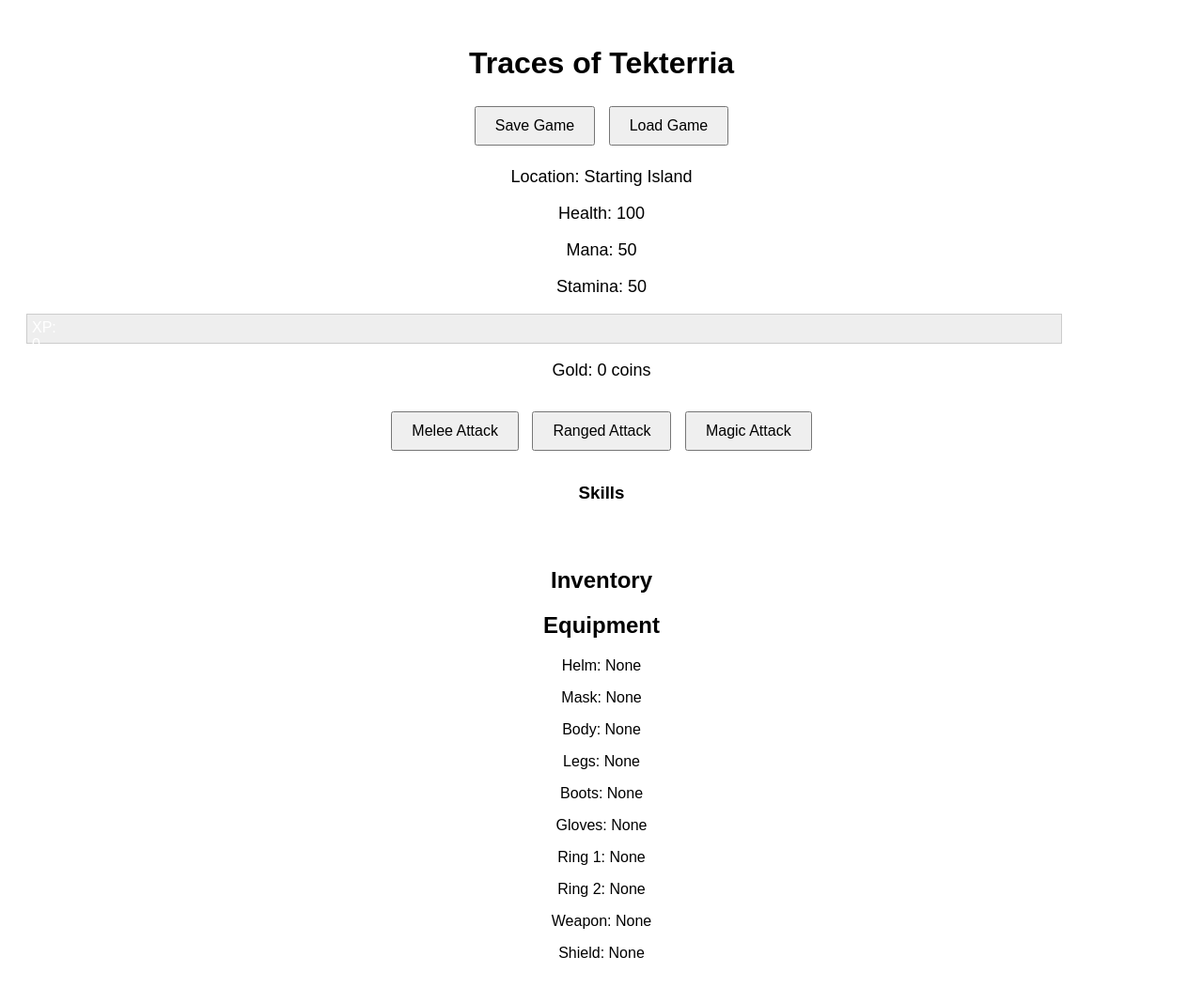
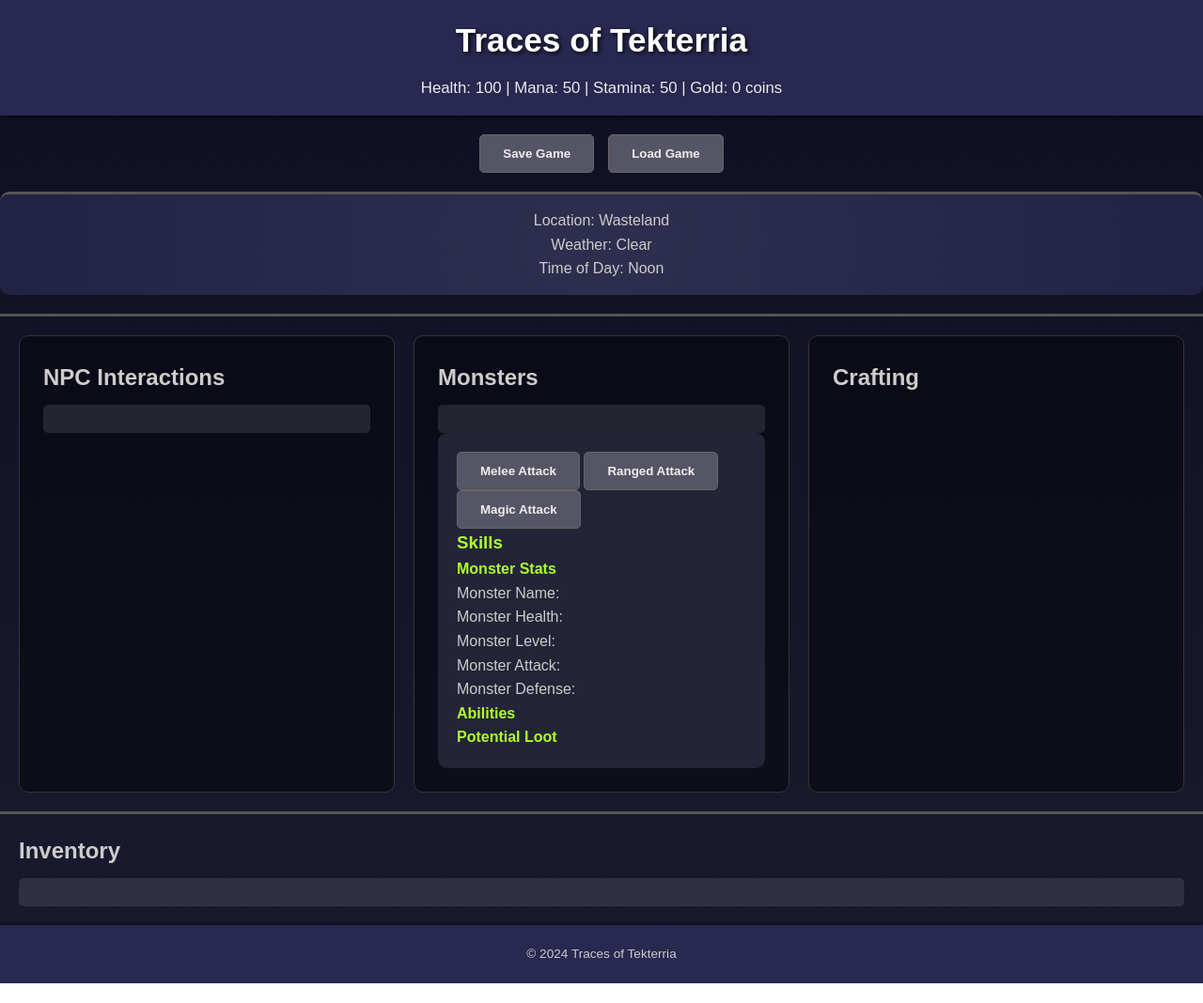
Before and after one commit to 8Bit3DPrints/Traces-of-Tekterria, a plain HTML site: page index.html in a window 1280 px wide. Shown: the whole page at 94% size. After the commit the page ends 1047 px from the top, so only its background shows below. Drawn offline with Linux system fonts and the light colour scheme.

Commit message:
Major style changes, updated index HTML to align with new visual style.

```diff
--- a/index.html
+++ b/index.html
@@ -3,30 +3,41 @@
 <head>
     <meta charset="UTF-8">
     <meta name="viewport" content="width=device-width, initial-scale=1.0">
-    <title>Idle RPG Game</title>
+    <title>Traces of Tekterria</title>
     <link rel="stylesheet" href="style.css">
 </head>
 <body>
+    <header>
         <h1>Traces of Tekterria</h1>
+        <div id="player-info">
+            <!-- Each span now has a unique ID for easy JavaScript access -->
+            <span id="health">Health: <span id="health-value">100</span></span> |
+            <span id="mana">Mana: <span id="mana-value">50</span></span> |
+            <span id="stamina">Stamina: <span id="stamina-value">50</span></span> |
+            <span id="gold">Gold: <span id="gold-value">0</span> coins</span>
+        </div>
+    </header>
 
-    <!-- Game control buttons with ID for easier JavaScript access -->
-    <button id="saveGame">Save Game</button>
-    <button id="loadGame">Load Game</button>
+    <nav id="game-controls">
+        <button id="saveGame" aria-label="Save your current game">Save Game</button>
+        <button id="loadGame" aria-label="Load a saved game">Load Game</button>
+    </nav>
 
-    <!-- Game status and stats -->
-    <div id="game-status">
-        <p>Location: <span id="location-display">Starting Island</span></p>
-        <p>Health: <span id="health">100</span></p>
-        <p>Mana: <span id="mana">50</span></p>
-        <p>Stamina: <span id="stamina">50</span></p>
-        <div id="xp-container">
-            <div id="xp-bar" style="width: 0%; height: 20px; background-color: green; color: white; text-align: center;">XP: 0 / 100</div>
+    <section id="environment-info">
+        <div id="location-display">Location: Wasteland</div>
+        <div id="weather-display">Weather: Clear</div>
+        <div id="time-day-display">Time of Day: Noon</div>
+    </section>
+
+    <section id="interaction-zone">
+        <div id="npc-interactions">
+            <h2>NPC Interactions</h2>
+            <div id="npc-list"></div>
         </div>
-        <p>Gold: <span id="moneyPouch">0</span> coins</p>
-    </div>
-
-    <!-- Combat area with class names for styling and easy JavaScript access -->
-    <div class="combat-area">
+        <div id="monster-interactions">
+            <h2>Monsters</h2>
+            <div id="monster-list"></div>
+            <div id="combat-area" class="combat-area">
                 <div class="attack-buttons">
                     <button id="meleeAttack">Melee Attack</button>
                     <button id="rangedAttack">Ranged Attack</button>
@@ -37,6 +48,7 @@
                     <ul id="skills-list"></ul>
                 </div>
                 <div id="monster-stats" class="monster-info">
+                    <h4>Monster Stats</h4>
                     <p>Monster Name: <span id="monster-name"></span></p>
                     <p>Monster Health: <span id="monster-hp"></span></p>
                     <p>Monster Level: <span id="monster-level"></span></p>
@@ -48,26 +60,89 @@
                     <ul id="monster-loot"></ul>
                 </div>
             </div>
+        </div>
+        <div id="crafting-zone">
+            <h2>Crafting</h2>
+            <div id="crafting-interface"></div>
+        </div>
+    </section>
 
+    <aside id="inventory">
         <h2>Inventory</h2>
-    <div id="inventory"></div>
+        <div id="inventory-items"></div>
+    </aside>
 
-    <h2>Equipment</h2>
-    <div id="equipment">
-        <p>Helm: <span id="helm">None</span></p>
-        <p>Mask: <span id="mask">None</span></p>
-        <p>Body: <span id="body">None</span></p>
-        <p>Legs: <span id="legs">None</span></p>
-        <p>Boots: <span id="boots">None</span></p>
-        <p>Gloves: <span id="gloves">None</span></p>
-        <p>Ring 1: <span id="ring1">None</span></p>
-        <p>Ring 2: <span id="ring2">None</span></p>
-        <p>Weapon: <span id="weapon">None</span></p>
-        <p>Shield: <span id="shield">None</span></p>
-        <ul id="equipment-list"></ul>
+<!-- Modal for Equipped Items -->
+<div id="equipped-items-modal" class="modal">
+    <button id="close-equipped-modal">&times;</button>
+    <div id="equipment-display">
+        <!-- Grid for equipped items -->
+        <div class="equipment-slot" data-slot="helm">
+            <img src="path/to/default-helm.png" alt="Helm">
+            <div class="equipment-tooltip">Helm Stats</div>
+        </div>
+        <div class="equipment-slot" data-slot="mask">
+            <img src="path/to/default-mask.png" alt="Mask">
+            <div class="equipment-tooltip">Mask Stats</div>
+        </div>
+        <div class="equipment-slot" data-slot="body">
+            <img src="path/to/default-body-armor.png" alt="Body Armor">
+            <div class="equipment-tooltip">Body Armor Stats</div>
+        </div>
+        <div class="equipment-slot" data-slot="legs">
+            <img src="path/to/default-legs.png" alt="Legs">
+            <div class="equipment-tooltip">Legs Stats</div>
+        </div>
+        <div class="equipment-slot" data-slot="boots">
+            <img src="path/to/default-boots.png" alt="Boots">
+            <div class="equipment-tooltip">Boots Stats</div>
+        </div>
+        <div class="equipment-slot" data-slot="gloves">
+            <img src="path/to/default-gloves.png" alt="Gloves">
+            <div class="equipment-tooltip">Gloves Stats</div>
+        </div>
+        <div class="equipment-slot" data-slot="ring1">
+            <img src="path/to/default-ring1.png" alt="Ring 1">
+            <div class="equipment-tooltip">Ring 1 Stats</div>
+        </div>
+        <div class="equipment-slot" data-slot="ring2">
+            <img src="path/to/default-ring2.png" alt="Ring 2">
+            <div class="equipment-tooltip">Ring 2 Stats</div>
+        </div>
+        <div class="equipment-slot" data-slot="weapon">
+            <img src="path/to/default-weapon.png" alt="Weapon">
+            <div class="equipment-tooltip">Weapon Stats</div>
+        </div>
+        <div class="equipment-slot" data-slot="shield">
+            <img src="path/to/default-shield.png" alt="Shield">
+            <div class="equipment-tooltip">Shield Stats</div>
+        </div>
+    </div>
+    <div id="total-stats">
+        Total Stats: <br>
+        Strength: +10, Agility: +5, Intellect: +3
+    </div>
 </div>
 
-    <!-- Link to the main JavaScript module -->
+    <!-- Modal for NPC/Monster interactions and Skill Tree -->
+    <div id="interaction-modal" class="modal">
+        <div class="modal-header">
+            <span class="modal-close">&times;</span>
+            <h3>Interaction Details</h3>
+        </div>
+        <div class="modal-body">
+            <!-- Content dynamically injected here -->
+        </div>
+        <div class="modal-footer">
+            <button>Close</button>
+        </div>
+    </div>
+
+    <footer>
+        <p>&copy; 2024 Traces of Tekterria</p>
+    </footer>
+
     <script type="module" src="Game.js"></script>
+    <script src="path/to/player.js"></script>
 </body>
 </html>
--- a/style.css
+++ b/style.css
@@ -1,73 +1,225 @@
-body {
-    font-family: Arial, sans-serif;
-    text-align: center;
-    padding: 20px;
+/* Basic Reset */
+* {
+    margin: 0;
+    padding: 0;
+    box-sizing: border-box;
 }
 
-#game-status p {
-    font-size: 18px;
+body {
+    font-family: 'Arial', sans-serif;
+    background: linear-gradient(to bottom, #0f0f23 0%, #1a1a2e 100%);
+    color: #ccc;
+    font-size: 16px;
+    line-height: 1.6;
+    overflow-x: hidden;
+}
+
+header {
+    background-color: #282850;
+    color: #fff;
+    padding: 15px 20px;
+    text-align: center;
+    position: sticky;
+    top: 0;
+    z-index: 1000;
+    box-shadow: 0 2px 5px rgba(0, 0, 0, 0.5);
+}
+
+header h1 {
+    margin-bottom: 10px;
+    font-size: 2.2em;
+    text-shadow: 2px 2px 4px rgba(0, 0, 0, 0.8);
+}
+
+#player-info {
+    font-size: 1.05em;
+    opacity: 0.9;
+}
+
+nav#game-controls {
+    display: flex;
+    justify-content: center;
+    gap: 15px;
+    padding: 20px 0;
 }
 
 button {
-    margin: 5px;
-    padding: 10px 20px;
-    font-size: 16px;
+    background-color: #556;
+    color: #eee;
+    border: 1px solid #666;
+    padding: 12px 24px;
+    cursor: pointer;
+    transition: all 0.3s ease-in-out;
+    border-radius: 5px;
+    font-weight: bold;
 }
 
-.attack-buttons {
-    margin-top: 10px;  /* Fixed margin to keep buttons from moving */
+button:hover {
+    background-color: #779;
+    color: #fff;
+    transform: translateY(-3px);
+    box-shadow: 0 5px 15px rgba(0, 0, 0, 0.4);
+}
+
+button:focus {
+    outline: none;
+    border-color: #fff;
+    box-shadow: 0 0 0 3px rgba(255,255,255,0.5);
+}
+
+
+section, aside {
+    padding: 20px;
+    border-top: 3px solid #555;
+}
+
+#environment-info {
+    background-color: #223;
+    padding: 15px;
+    text-align: center;
+    background: radial-gradient(circle, #2e2e4e, #222244);
+    border-radius: 10px;
+    transition: all 0.5s;
+}
+
+#interaction-zone {
+    display: grid;
+    grid-template-columns: repeat(3, 1fr);
+    gap: 20px;
+    margin-top: 20px;
+}
+
+#npc-interactions, #monster-interactions, #crafting-zone {
+    flex: 1;
+    background: rgba(0, 0, 0, 0.4);
+    padding: 25px;
+    border-radius: 10px;
+    border: 1px solid #333;
+    transition: transform 0.3s ease-in-out;
+}
+
+#npc-interactions:hover, #monster-interactions:hover, #crafting-zone:hover {
+    transform: scale(1.03);
+    box-shadow: 0 4px 20px rgba(255, 255, 255, 0.1);
+}
+
+#npc-list, #monster-list, #inventory-items, #equipped-items {
+    list-style: none;
+    background: rgba(255, 255, 255, 0.1);
+    padding: 15px;
+    border-radius: 5px;
+    margin-top: 10px;
 }
 
 .combat-area {
-    display: flex;
-    flex-direction: column;
-    align-items: center;
+    background: rgba(40, 40, 60, 0.85);
+    padding: 20px;
+    border-radius: 10px;
+    animation: fadeIn 1s ease-in-out;
 }
 
-#xp-container {
-    width: 90%;  /* Adjust based on how much of the screen you want it to occupy */
-    background-color: #eee;  /* Light grey background for the container */
-    border: 1px solid #ccc;  /* Subtle border for the container */
-    padding: 5px;
-    box-sizing: border-box;
+.combat-area h3, .combat-area h4 {
+    color: #adff2f; /* Green */
 }
 
-#xp-bar {
-    height: 20px;
-    background-color: green;
-    color: white;
-    text-align: center;
-    transition: width 0.5s ease-in-out;  /* Smooth transition for width changes */
+.inventory, .equipment {
+    background-color: #252535;
+    padding: 15px;
+    border-radius: 6px;
+    margin-top: 10px;
 }
 
-#skills-display, #monster-stats {
-    width: 100%;  /* Adjust as needed */
-    margin-bottom: 20px; /* Adds space between sections */
-    padding: 10px; /* Adds space inside the sections */
-    box-sizing: border-box; /* Ensures padding is included in width */
+footer {
+    text-align: center;
+    padding: 20px 0;
+    font-size: 0.85em;
+    background-color: #282850;
+    box-shadow: 0 -2px 5px rgba(0, 0, 0, 0.5);
 }
 
-#monster-stats.visible, #skills-display.visible {
-    display: block;  /* Or 'flex' if you want to use Flexbox */
+.modal {
+    position: fixed;
+    top: 50%;
+    left: 50%;
+    transform: translate(-50%, -50%);
+    width: 80%;
+    background: rgba(20, 20, 50, 0.95);
+    padding: 20px;
+    border-radius: 8px;
+    box-shadow: 0 5px 15px rgba(0, 0, 0, 0.5);
+    z-index: 2000;
+    display: none;
 }
 
-#monster-stats {
-    width: 100%;    /* Ensure full container width */
-    background-color: #f4f4f4;  /* Light background color to show area even when empty */
-    border: 1px solid #ccc;     /* Optional: border to define the area visually */
-    display: none;  /* Initially hidden */
-    flex-direction: column;
-    justify-content: center;
-    align-items: center;
-    padding: 10px;
-    box-sizing: border-box;
+.modal.active {
+    display: block;
+    animation: modalIn 0.5s forwards;
 }
 
-#monster-stats.visible {
-    display: flex;  /* Shown when this class is added via JS */
+.modal-header, .modal-body, .modal-footer {
+    padding: 10px;
 }
 
-#monster-stats p {
-    margin: 0;  /* Remove margins to ensure content fits well within the defined height */
-    color: #333; /* Optional: color for text to ensure visibility */
+.modal-close {
+    float: right;
+    cursor: pointer;
+    color: #fff;
+    font-size: 1.5em;
 }
+
+.modal-header h3 {
+    margin: 0;
+    color: #adff2f;
+}
+
+.modal-body {
+    margin-top: 15px;
+}
+
+@keyframes modalIn {
+    from {
+        opacity: 0;
+        transform: translate(-50%, -60%);
+    }
+    to {
+        opacity: 1;
+        transform: translate(-50%, -50%);
+    }
+}
+
+/* Enhance tooltips */
+.equipment-tooltip {
+    visibility: hidden;
+    width: 160px;
+    background-color: #222;
+    color: #fff;
+    text-align: center;
+    border-radius: 6px;
+    padding: 5px;
+    position:absolute;
+    z-index: 1001;
+    bottom: 110%;
+    left: 50%;
+    transform: translateX(-50%);
+    opacity: 0;
+    transition: visibility 0s, opacity 0.5s ease;
+}
+.equipment-slot:hover .equipment-tooltip {
+    visibility: visible;
+    opacity: 1;
+}
+
+@media (max-width: 768px) {
+    #interaction-zone {
+        grid-template-columns: 1fr;
+        gap: 10px;
+    }
+
+    #npc-interactions, #monster-interactions, #crafting-zone {
+        margin: 10px 0;
+    }
+
+    header h1 {
+        font-size: 1.8em;
+    }
+}
```
Lines whose indentation alone changed are shown as unchanged.
